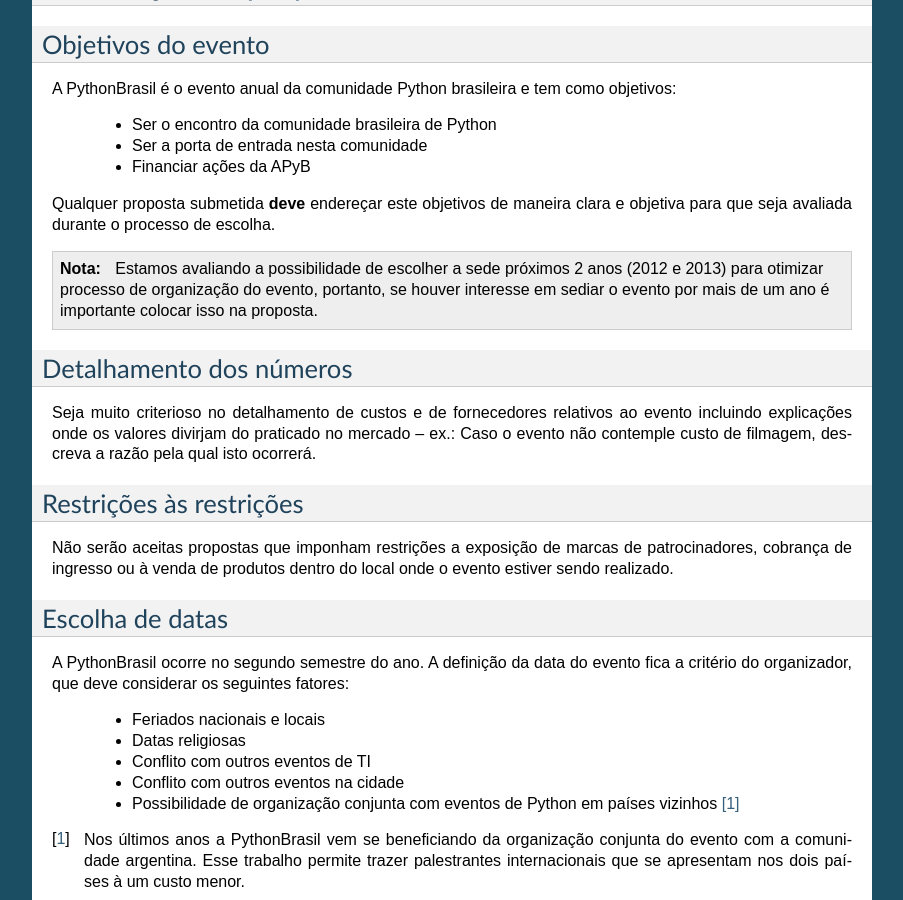
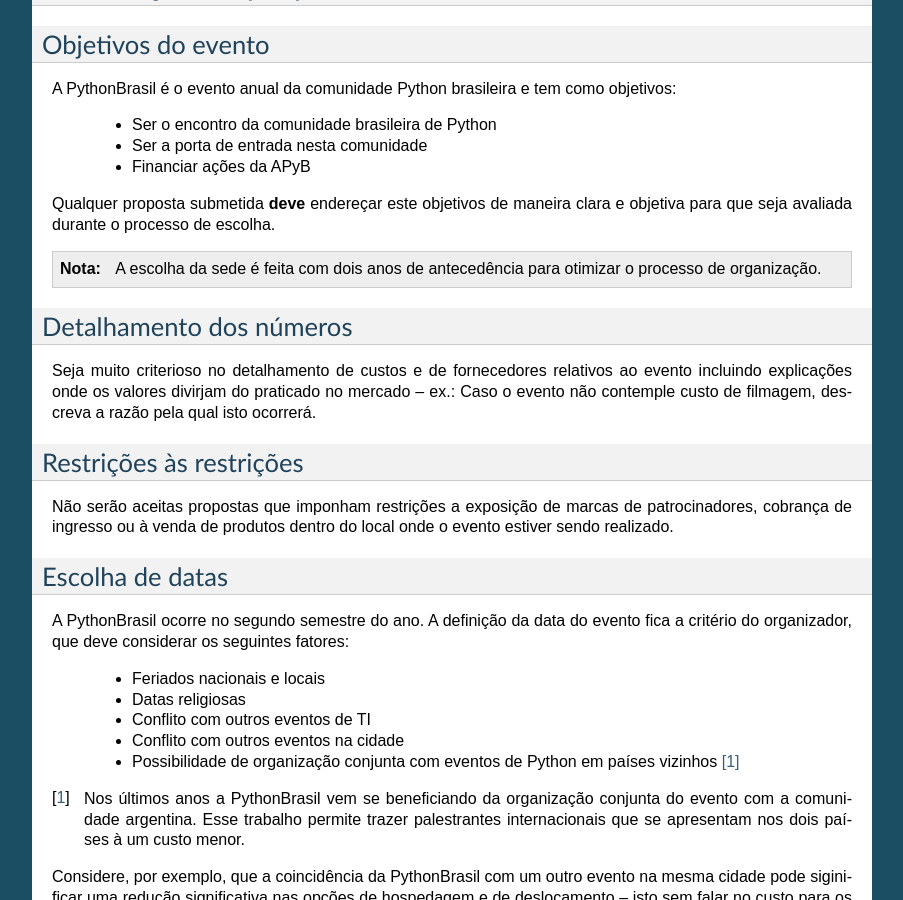
Before and after one commit to pythonbrasil/manual, a Sphinx documentation site: the page built from source/proposta/introducao.txt, in a window 1280 px wide and 900 px high, scrolled down 665 px. Shown: the whole window, without its empty margins (198-1101 px from the left). Built offline with Sphinx 7.4.7, drawn with Linux system fonts in a browser that asks for light colours.

Commit message:
Update note about city choice being made two years ahead

```diff
--- a/source/proposta/introducao.txt
+++ b/source/proposta/introducao.txt
@@ -52,10 +52,8 @@
 Qualquer proposta submetida **deve** endereçar este objetivos de maneira clara e
 objetiva para que seja avaliada durante o processo de escolha.
 
-.. note:: Estamos avaliando a possibilidade de escolher a sede próximos 2 anos
-          (2012 e 2013) para otimizar processo de organização do evento,
-          portanto, se houver interesse em sediar o evento por mais de um ano é
-          importante colocar isso na proposta.
+.. note:: A escolha da sede é feita com dois anos de antecedência para otimizar
+          o processo de organização.
 
 
 Detalhamento dos números
```
